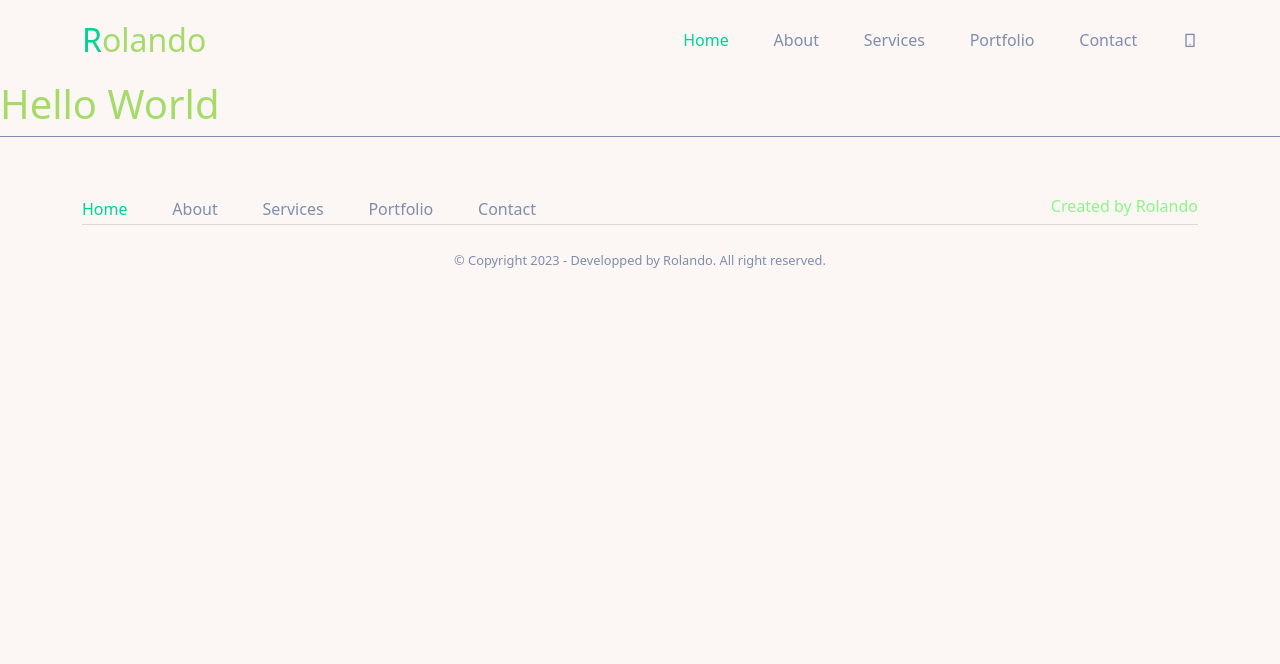
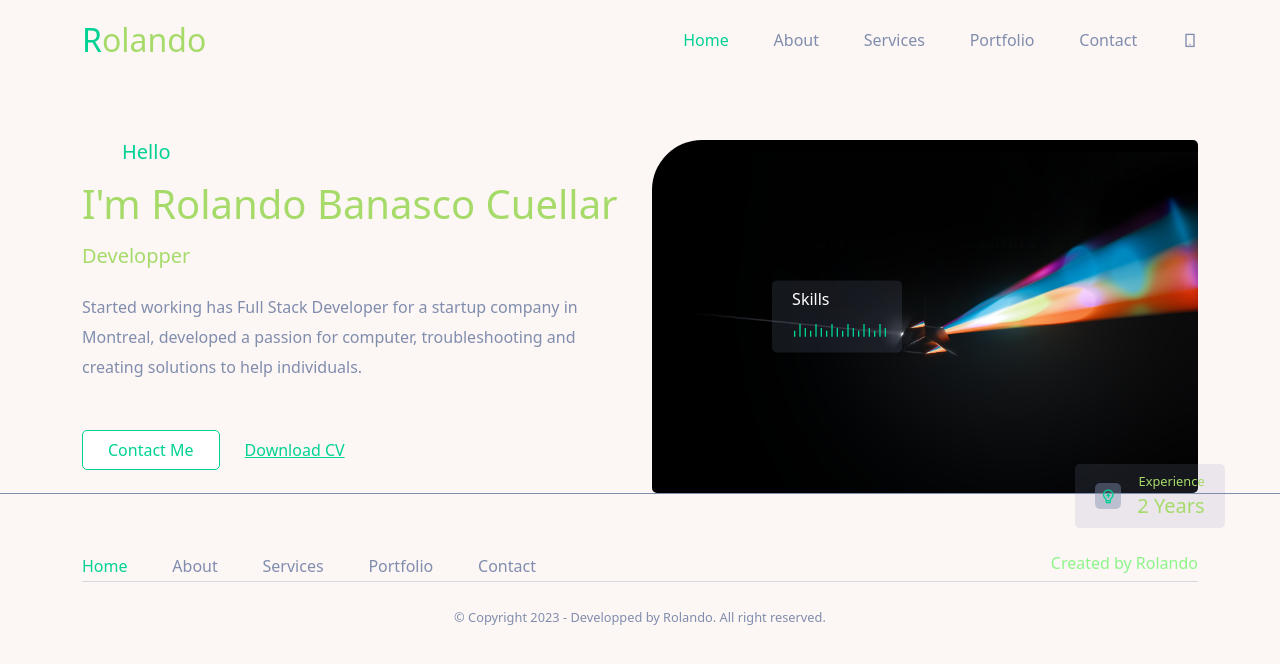
Before and after one commit to rbcuellar98/portfolio.next, a Next.js app: page / in a window 1280 px wide. Shown: the top 664 px of the page. Built offline with nearby package versions, Linux system fonts and the light colour scheme.

Commit message:
hero section added

```diff
--- a/components/Footer/footer.module.css
+++ b/components/Footer/footer.module.css
@@ -1,7 +1,6 @@
 .header {
   width: 100%;
   height: 80px;
-  line-height: 80px;
 }
 
 .nav__wrapper {
--- /dev/null
+++ b/components/UI/Hero.jsx
@@ -0,0 +1,75 @@
+import React from 'react'
+import Section from './Section'
+import {Container, Row, Col} from 'reactstrap'
+import Image from "next/image";
+import Link from "next/link";
+import HeroImg from '../../public/images/hero1.png';
+import styles from '../../styles/hero.module.css';
+
+const Hero = () => {
+    return(
+    <section className={`${styles.hero}`}>
+        <Container>
+            <Row>
+                {/* hero content */}
+                <Col lg='6' md='6'>
+                    <div className={`${styles.hero__content}`}>
+                        <Section title="Hello"></Section>
+                        <h2 className='mt-3 mb-3'>
+                            I&apos;m Rolando Banasco Cuellar
+                        </h2>
+                        <h5 className='mb-4'>Developper</h5>
+                        <p>Started working has Full Stack Developer for a startup company in Montreal, developed a passion for computer, troubleshooting and creating solutions to help individuals. </p>
+                        <div className="mt-5">
+                            <button className='primary__btn'><Link href='#'>Contact Me</Link></button>
+                            <button className='secondary__btn'><Link href='#'>Download CV</Link></button>
+                        </div>
+                    </div>
+
+                </Col>
+                {/* hero image */}
+                {/* ========== hero img ============= */}
+          <Col lg="6" md="6">
+            <div className={`${styles.hero__img} text-end`}>
+              <Image alt="hero-image" src={HeroImg} width="100%" height="100%" />
+
+              <div className={`${styles.hero__skills}`}>
+                <h6>Skills</h6>
+                <span>
+                  <i className="ri-bar-chart-line"></i>
+                </span>
+                <span>
+                  <i className="ri-bar-chart-line"></i>
+                </span>
+                <span>
+                  <i className="ri-bar-chart-line"></i>
+                </span>
+                <span>
+                  <i className="ri-bar-chart-line"></i>
+                </span>
+                <span>
+                  <i className="ri-bar-chart-line"></i>
+                </span>
+                <span>
+                  <i className="ri-bar-chart-line"></i>
+                </span>
+              </div>
+
+              <div className={`${styles.hero__experience} d-flex align-items-center gap-3`}>
+                <span>
+                  <i className="ri-lightbulb-flash-line"></i>
+                </span>
+                <div className="bg-transparent">
+                  <h6>Experience</h6>
+                  <h5 className="mb-0">2 Years</h5>
+                </div>
+              </div>
+            </div>
+          </Col>
+        </Row>
+      </Container>
+    </section>
+  );
+};
+
+export default Hero;
--- /dev/null
+++ b/components/UI/Section.jsx
@@ -0,0 +1,10 @@
+import React from 'react';
+import styles from '../../styles/section.module.css';
+const Section = (props) =>{
+    return(
+    <h5 className={`${styles.section__title}`}>
+        {props.title}
+    </h5>)
+}
+
+export default Section;
--- a/pages/index.js
+++ b/pages/index.js
@@ -1,10 +1,14 @@
 import Image from 'next/image'
 import {useState, useEffect} from 'react'
 import {useTheme} from 'next-themes';
+import Hero from '../components/UI/Hero';
+import {Fragment} from 'react';
 
 export default function Home() {
   return (
-    <h1>Hello World</h1>
+    <Fragment>
+      <Hero />
+    </Fragment>
   )
 
 }
--- a/styles/globals.css
+++ b/styles/globals.css
@@ -29,7 +29,7 @@ h1,h2,h3,h4,h5,h6{
   color: rgb(166, 219, 106);
 }
 h2{
-  font-size: 2.5rem;
+  font-size: 2.5rem !important;
 }
 
 section{
@@ -41,9 +41,10 @@ footer{
   border-top: 1px solid #808dad;
 }
 .primary__btn{
-  background-color: #171f38 !important;
+  background-color: #ffffff !important;
   padding: 7px 25px !important;
   border: 1px solid #01d293 !important;
+  border-radius: 5px;
 }
 .primary__btn a{
   text-decoration: none;
--- /dev/null
+++ b/styles/hero.module.css
@@ -0,0 +1,143 @@
+.hero{
+    padding-top: 60px !important;
+}
+.hero___content h5{
+    color: #808dad;
+    font-weight: 400;
+}
+.hero__img{
+    position: relative;
+    z-index: 9;
+}
+
+.hero__img img{
+    border-radius: 50px 5px 5px 5px;
+}
+
+.hero__skills {
+    text-align: left;
+    width: 130px;
+    padding: 10px 20px;
+    position: absolute;
+    top: 50%;
+    left: 22%;
+    transform: translateY(-50%);
+    border-radius: 5px;
+    background: #808dad26;
+    z-index: 10;
+  }
+
+  .hero__skills h6 {
+    background: transparent;
+    color: #fff;
+  }
+
+  .hero__skills span i {
+    color: #01d293;
+    background: transparent;
+  }
+
+  .hero__skills span {
+    background: transparent;
+  }
+
+  .hero__experience {
+    width: 150px;
+    position: absolute;
+    bottom: -10%;
+    right: -5%;
+    padding: 10px 20px;
+    border-radius: 5px;
+    background: #808dad26;
+    z-index: 10;
+  }
+
+  .hero__experience span,
+  .hero__experience h5,
+  .hero__experience h6 {
+    background: transparent !important;
+  }
+
+  .hero__experience h6 {
+    margin-bottom: 5px;
+    font-weight: 400;
+    font-size: 0.8rem;
+  }
+
+  .hero__experience span i {
+    padding: 5px;
+    color: #01d293;
+    background: #808dad70;
+    border-radius: 5px;
+  }
+
+  @media only screen and (max-width: 992px) {
+    .hero__content h2 {
+      font-size: 1.5rem !important;
+    }
+
+    .hero__content h5 {
+      font-size: 1.1rem !important;
+    }
+
+    .hero__img img {
+      width: 250px !important;
+      height: 250px !important;
+    }
+
+    .hero__content {
+      padding-top: 0;
+    }
+
+    .hero__skills {
+      padding: 10px;
+      width: 90px;
+      left: 5%;
+    }
+
+    .hero__skills h6,
+    .hero__skills span i {
+      font-size: 0.7rem;
+      margin-bottom: 0;
+    }
+
+    .hero__experience {
+      padding: 100px;
+      width: 10rem;
+    }
+
+    .hero__experience h6 {
+      font-size: 0.7rem;
+    }
+
+    .hero__experience h5 {
+      font-size: 0.9rem;
+    }
+    .hero__experience span i {
+      font-size: 0.8rem;
+    }
+  }
+
+  @media only screen and (max-width: 768px) {
+    .hero__img {
+      text-align: center !important;
+      margin-top: 50px;
+    }
+
+    .hero__skills {
+      left: 15%;
+    }
+
+    .hero__experience {
+      right: 20%;
+    }
+  }
+
+  @media only screen and (max-width: 576px) {
+    .hero__skills {
+      display: none;
+    }
+    .hero__experience {
+      display: none !important;
+    }
+  }
--- /dev/null
+++ b/styles/section.module.css
@@ -0,0 +1,20 @@
+.section__title{
+    color: #01d293 !important;
+    font-weight: 400;
+    margin-left: 40px;
+    position: relative;
+
+
+
+}
+
+.section__subtitle::before {
+    content: "";
+    position: absolute;
+    top: 50%;
+    left: -40px;
+    width: 30px;
+    height: 1px;
+    background: #01d293;
+    color: #01d293;
+  }
```
Also changed, not shown: public/images/hero1.png (added), 1 other file (tests, documents, lock files or other folders).
